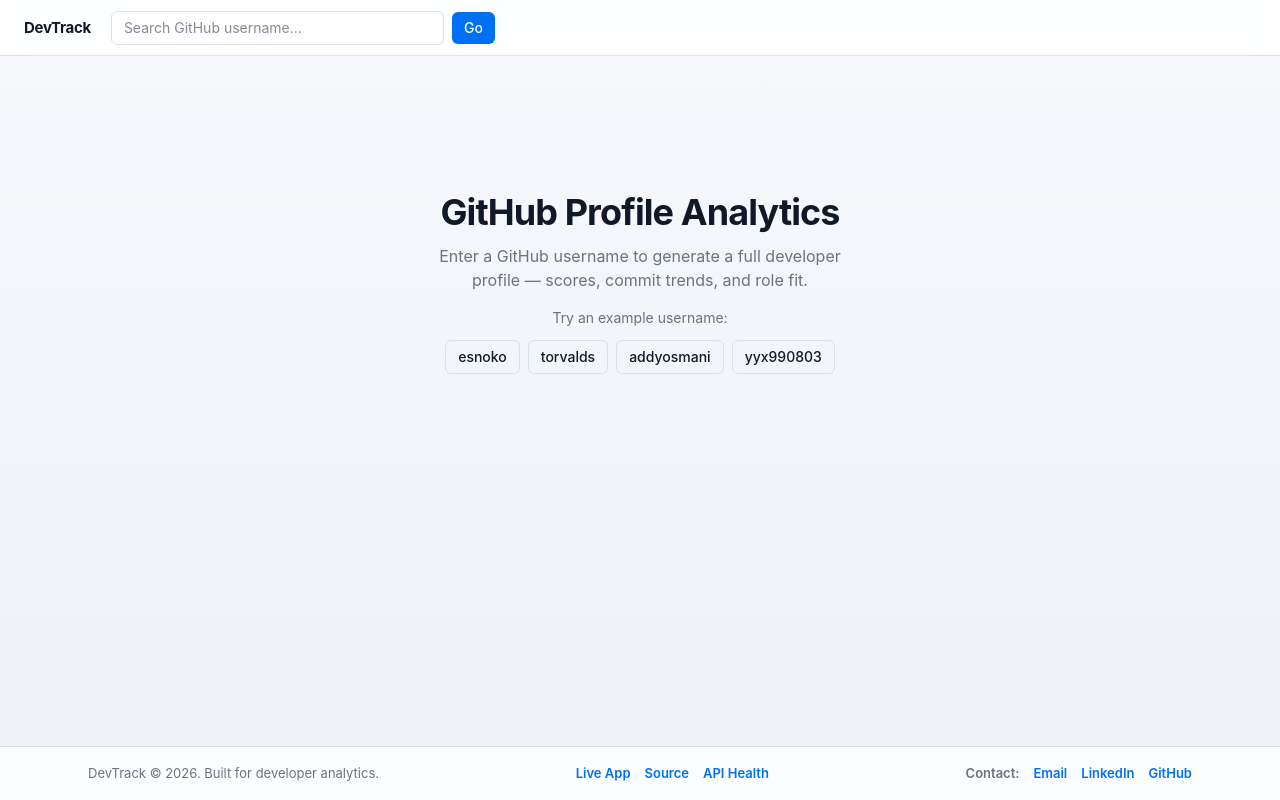
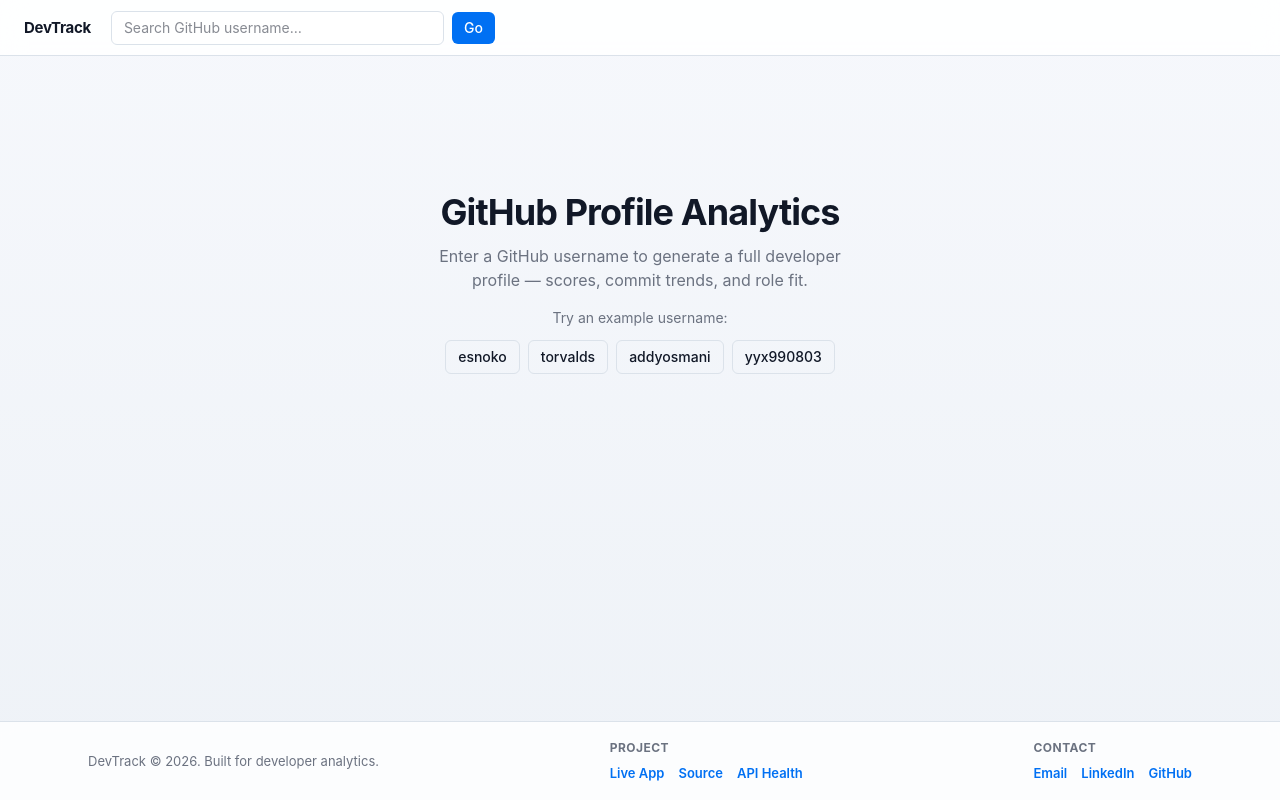
Before and after one commit to esnoko/DevTrack, a React (Vite) app in the folder frontend/: page / in a window 1280 px wide. Built offline with nearby package versions, Linux system fonts and the light colour scheme; no server answers.

Commit message:
Update Footer component layout to enhance structure and grouping of project and contact links

```diff
--- a/frontend/src/components/layout/Footer.jsx
+++ b/frontend/src/components/layout/Footer.jsx
@@ -14,7 +14,10 @@ const Footer = () => {
     <footer className="app-footer" role="contentinfo">
       <div className="app-footer-inner">
         <p className="footer-copy">DevTrack © {year}. Built for developer analytics.</p>
-        <div className="footer-links" aria-label="Project links">
+
+        <div className="footer-group" aria-label="Project links">
+          <span className="footer-heading">Project</span>
+          <div className="footer-links">
             <a
               href="https://dev-track-lime.vercel.app/"
               target="_blank"
@@ -37,9 +40,11 @@ const Footer = () => {
               API Health
             </a>
           </div>
+        </div>
 
-        <div className="footer-links" aria-label="Contact links">
-          <span className="footer-label">Contact:</span>
+        <div className="footer-group" aria-label="Contact links">
+          <span className="footer-heading">Contact</span>
+          <div className="footer-links">
             {hasEmail && <a href={`mailto:${CONTACTS.email}`}>Email</a>}
             {hasLinkedIn && (
               <a href={CONTACTS.linkedin} target="_blank" rel="noreferrer">
@@ -56,6 +61,7 @@ const Footer = () => {
             )}
           </div>
         </div>
+      </div>
     </footer>
   );
 };
```
Lines whose indentation alone changed are shown as unchanged.
